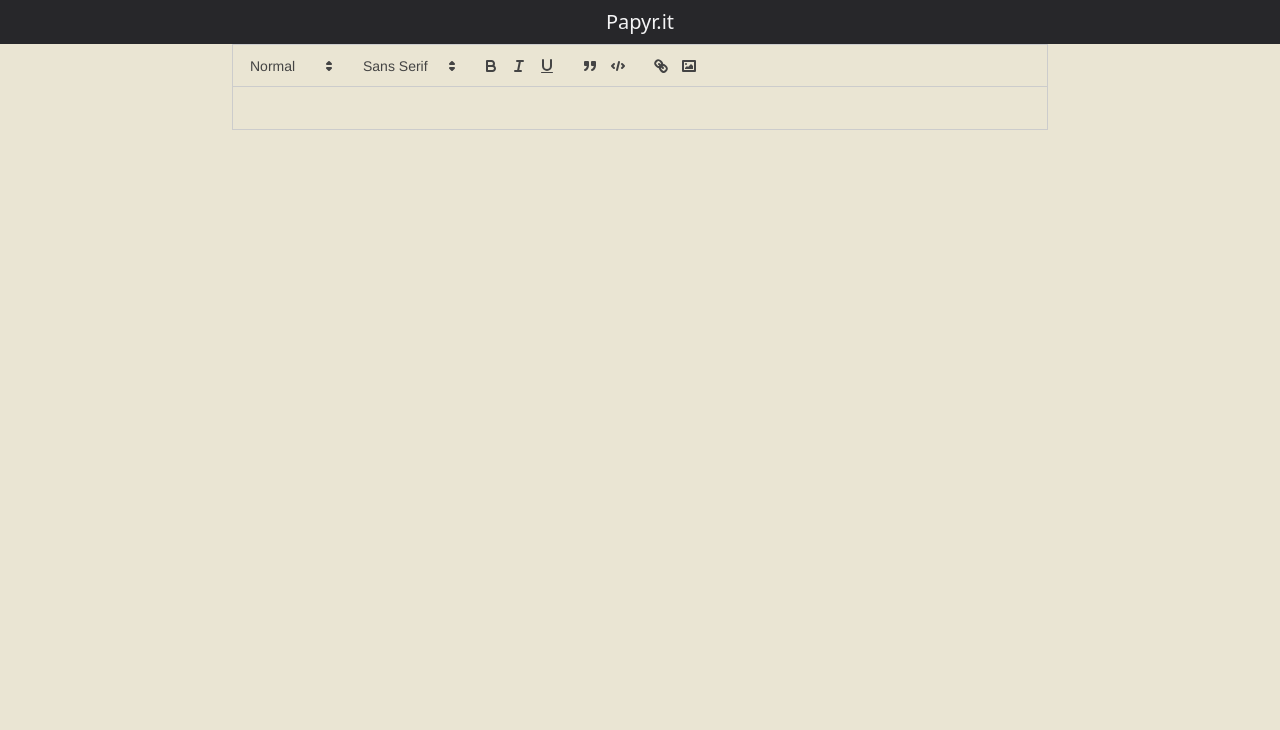
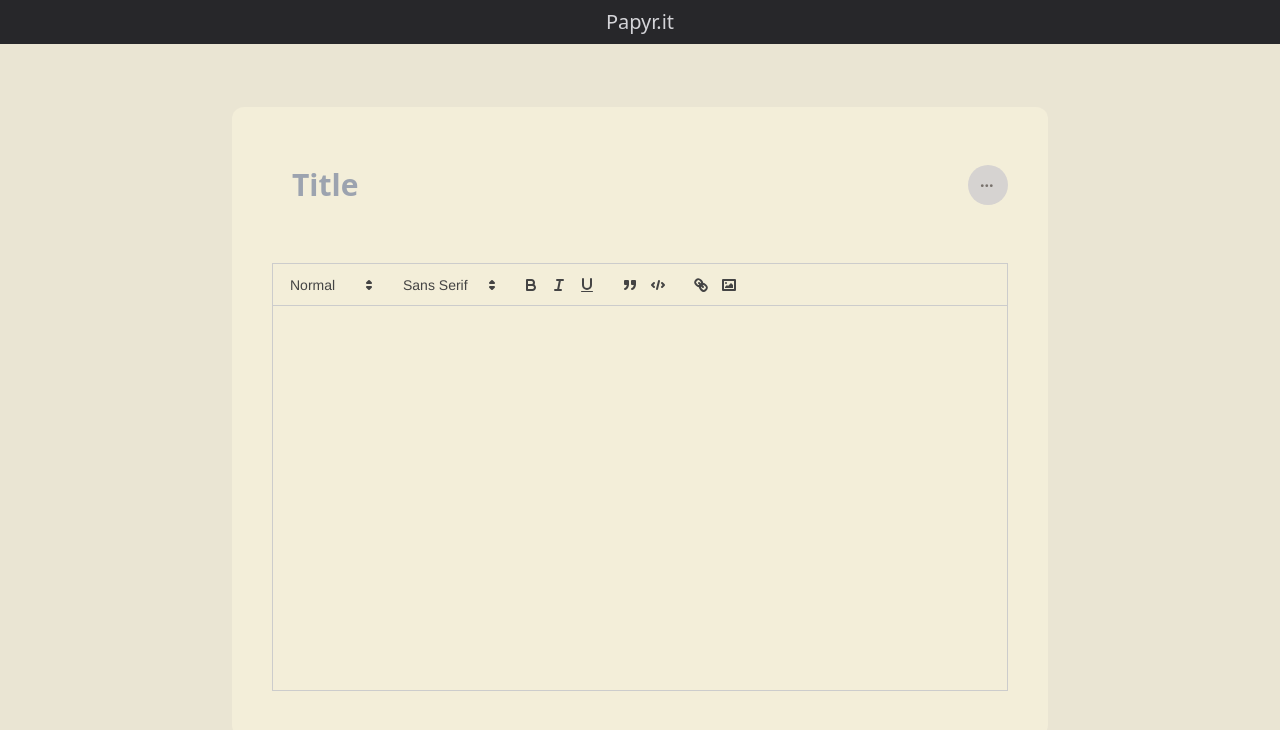
Before and after one commit to daniel-black/papyr, a Next.js app: page / in a window 1280 px wide. Shown: the top 730 px of the page. Built offline with nearby package versions, Linux system fonts and the light colour scheme.

Commit message:
Styling and componentizing

```diff
--- /dev/null
+++ b/components/Navbar.tsx
@@ -0,0 +1,11 @@
+
+
+const Navbar = (): JSX.Element => {
+  return (
+    <nav className='bg-zinc-800 p-2 text-center w-full'>
+      <h1 className='text-xl font-thin text-zinc-300'>Papyr.it</h1>
+    </nav>
+  );
+}
+
+export default Navbar;
--- /dev/null
+++ b/components/SaveButton.tsx
@@ -0,0 +1,32 @@
+import { Dispatch, SetStateAction } from "react";
+
+type SaveButtonProps = {
+  saved: boolean;
+  setSaved: Dispatch<SetStateAction<boolean>>;
+}
+
+const SaveButton = ({ saved, setSaved }: SaveButtonProps): JSX.Element => {
+  const handleClick = () => {
+    if (!saved) setSaved(true);
+  }
+
+  return (
+    <div className="relative group">
+      <button
+        className={`flex items-center justify-start bg-stone-300 text-stone-500 hover:bg-stone-400 hover:text-stone-600 duration-100 p-3 h-10 w-10 text-base rounded-full`}
+        onClick={handleClick}
+      >
+        {saved ? '✔️' : '···'}
+      </button>
+      <div className="absolute -bottom-5 w-full flex items-center">
+      <span
+        className="text-stone-500 w-full text-sm opacity-0 group-hover:opacity-100 delay-200 duration-200 ease-in-out"
+      >
+        {saved ? 'Saved' : 'Save'}
+      </span>
+      </div>
+    </div>
+  );
+}
+
+export default SaveButton;
--- /dev/null
+++ b/components/Title.tsx
@@ -0,0 +1,21 @@
+import { ChangeEvent, Dispatch, SetStateAction } from "react";
+
+type TitleProps = {
+  title: string;
+  setTitle: (e: ChangeEvent<HTMLInputElement>) => void;
+}
+
+const Title = ({ title, setTitle }: TitleProps):JSX.Element => {
+
+  return (
+    <input
+      type="text"
+      className='w-full text-3xl font-bold bg-inherit outline-none hover:bg-[#EAE5D3] focus:bg-[#EAE5D3] p-5 rounded-lg duration-100'
+      placeholder='Title'
+      value={title}
+      onChange={setTitle}
+    />
+  )
+}
+
+export default Title;
--- a/pages/index.tsx
+++ b/pages/index.tsx
@@ -1,14 +1,19 @@
 import type { NextPage } from 'next';
 import Head from 'next/head';
-import { useState } from 'react';
+import { ChangeEvent, useState } from 'react';
 import 'react-quill/dist/quill.snow.css';
 import dynamic from 'next/dynamic';
 import { ReactQuillProps } from 'react-quill';
+import SaveButton from '../components/SaveButton';
+import Title from '../components/Title';
+import Navbar from '../components/Navbar';
 
 const DynamicReactQuill = dynamic(() => import('react-quill'), { ssr: false });
 
 
 const Home: NextPage = () => {
+  const [saved, setSaved] = useState(false);
+  const [title, setTitle] = useState('');
   const [value, setvalue] = useState('');
 
   const toolbarOptions = [
@@ -27,6 +32,11 @@ const Home: NextPage = () => {
     }
   }
 
+  const handleTitleChange = (e: ChangeEvent<HTMLInputElement>): void => {
+    setSaved(false);
+    setTitle(e.currentTarget.value);
+  }
+
   return (
     <div>
       <Head>
@@ -36,12 +46,18 @@ const Home: NextPage = () => {
       </Head>
 
       <main className='flex flex-col items-center w-full h-screen bg-[#EAE5D3]'>
-        <nav className='bg-zinc-800 p-2 text-center w-full'>
-          <h1 className='text-xl text-zinc-100'>Papyr.it</h1>
-        </nav>
+        <Navbar />
 
-        <div className='w-[816px]'>
-          <DynamicReactQuill {...reactQuillProps}></DynamicReactQuill>
+        <div className='flex items-center justify-center h-full'>
+          <div className='w-[816px] space-y-10 bg-[#f3eed9] p-10 rounded-xl h-5/6 min-h-fit'>
+
+            <div className='flex items-center space-x-5 text-3xl font-bold'>
+              <Title title={title} setTitle={handleTitleChange} />
+              <SaveButton saved={saved} setSaved={setSaved} />
+            </div>
+
+            <DynamicReactQuill {...reactQuillProps} className='h-[70%]' id='editor'></DynamicReactQuill>
+          </div>
         </div>
 
       </main>
--- a/styles/globals.css
+++ b/styles/globals.css
@@ -1,3 +1,9 @@
 @tailwind base;
 @tailwind components;
 @tailwind utilities;
+
+/* @layer components {
+  #editor {
+    @apply;
+  }
+} */
```
